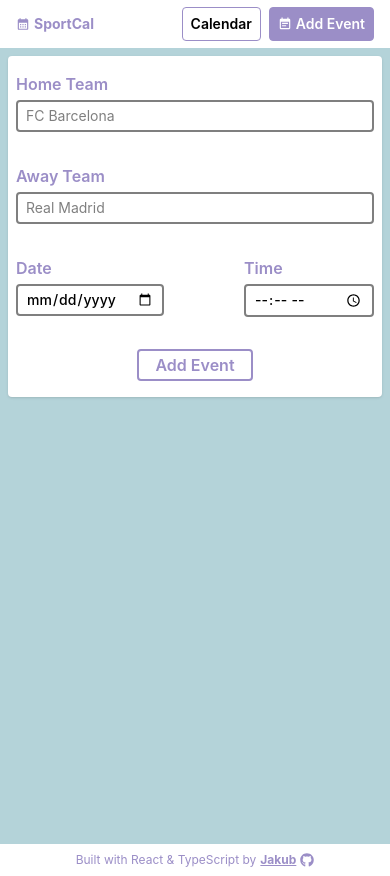
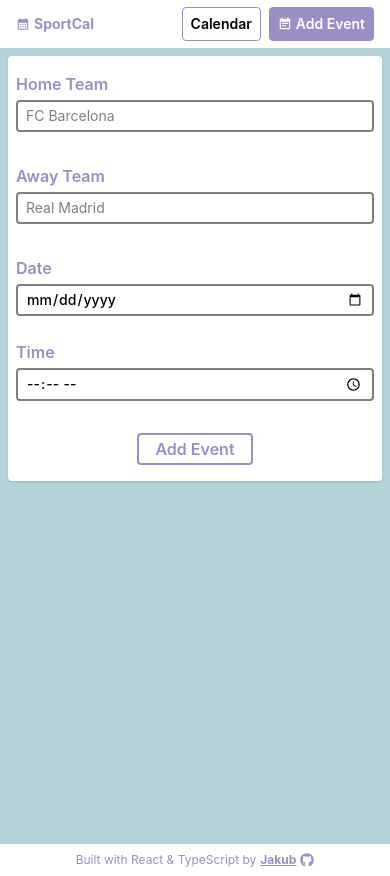
Before and after one commit to JakubMotyl/sportradar-coding-challenge, a React (Vite) app: page /add-event in a window 390 px wide. Built offline with nearby package versions, Linux system fonts and the light colour scheme.

Commit message:
Repair responsiveness issue

```diff
--- a/src/components/AddEventForm.tsx
+++ b/src/components/AddEventForm.tsx
@@ -100,7 +100,7 @@ export default function AddEventForm({ handleAddEvent }: AddEventFormProps) {
                     />
                 </div>
 
-                <div className="flex items-center justify-between gap-20">
+                <div className="flex items-center md:flex-row flex-col justify-between md:gap-20 gap-6">
                     {/* Date */}
                     <div className="form-box">
                         <label htmlFor="dateVenue" className="form-box-title">
```
